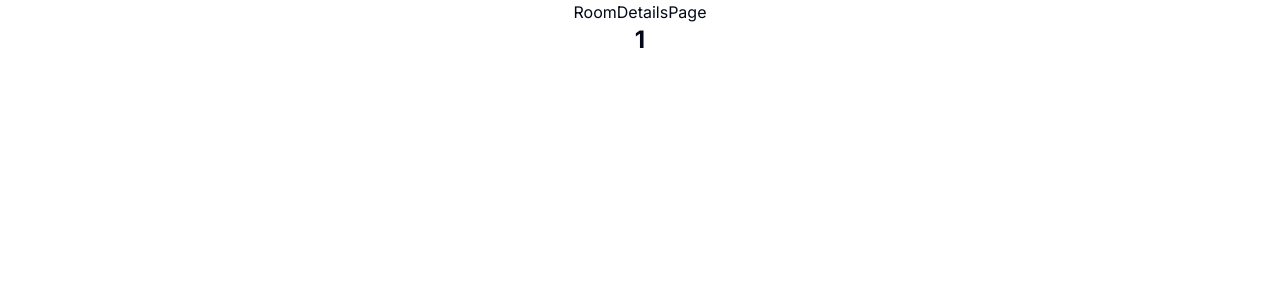
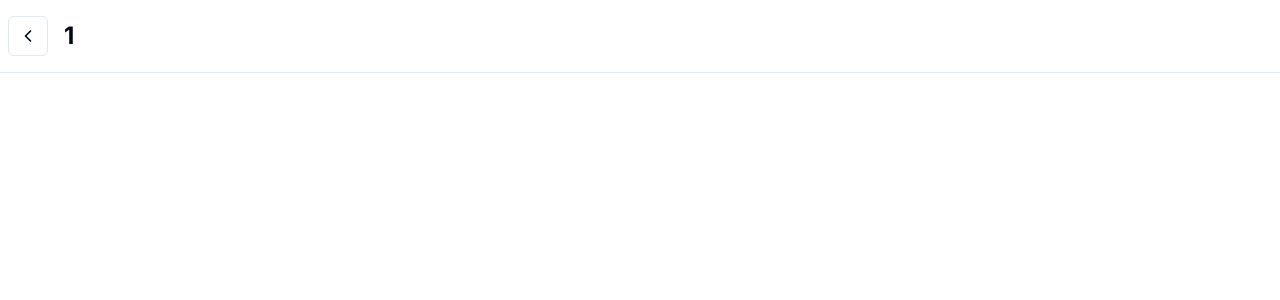
Before and after one commit to kazakovkirilliy/hackathon, a Next.js app: page /rooms/1 in a window 1280 px wide. Shown: the top 300 px of the page. Built offline with nearby package versions, Linux system fonts and the light colour scheme.

Commit message:
feat: timelines

```diff
--- a/src/app/rooms/[id]/page.tsx
+++ b/src/app/rooms/[id]/page.tsx
@@ -1,11 +1,11 @@
 'use client'
 
-import { useParams, useSearchParams } from 'next/navigation'
-import { meetingRooms, roomIds } from '~/constants'
-import { Room } from '~/app/types'
+import { useParams, useRouter, useSearchParams } from 'next/navigation'
 import { endOfDay, startOfDay } from 'date-fns'
 import { useEffect, useState } from 'react'
 import { Users } from 'lucide-react'
+import { Button } from '~/components/ui/button'
+import { ChevronLeft } from 'react-feather'
 
 type Props = {}
 
@@ -26,7 +26,7 @@ async function fetchRooms(id: string): Promise<any> {
     console.log({ timeMax, timeMin, id })
 
     const res = await fetch(
-        `https://www.googleapis.com/calendar/v3/calendars/${id}/events?timeMin=${timeMin}&timeMax=${timeMax}&showDeleted=false&timeZone=Europe/Prague&showDeleted=false`,
+        `https://www.googleapis.com/calendar/v3/calendars/${id}/events?timeMin=${timeMin}&timeMax=${timeMax}&showDeleted=false&timeZone=Europe/Prague&showDeleted=false&orderBy=startTime&singleEvents=true`,
         {
             method: 'GET',
             headers: {
@@ -45,6 +45,7 @@ export default function RoomDetailsPage() {
     const params = useParams()
     const searchParams = useSearchParams()
     const [events, setEvents] = useState<{}[]>([])
+    const router = useRouter()
 
     useEffect(() => {
         async function fetch() {
@@ -65,13 +66,6 @@ export default function RoomDetailsPage() {
                         item.status !== 'cancelled' &&
                         new Date(item.start).getTime() > Date.now()
                 )
-                .sort(
-                    (a, b) =>
-                        new Date(a.start).getTime() -
-                        new Date(b.start).getTime()
-                )
-
-            console.log(events)
             setEvents(events)
         }
 
@@ -79,22 +73,28 @@ export default function RoomDetailsPage() {
     }, [searchParams])
 
     return (
-        <main className="flex min-h-screen flex-col items-center px-4">
-            <div>RoomDetailsPage</div>
+        <main className="flex min-h-screen flex-col items-center">
+            <div
+                className={
+                    'flex items-center w-full py-4 px-2 mb-4 border-b gap-x-4'
+                }
+            >
+                <Button
+                    variant={'outline'}
+                    size={'icon'}
+                    onClick={() => router.back()}
+                >
+                    <ChevronLeft size={20} />
+                </Button>
+                <h1 className={'text-2xl font-bold mr-4'}>
+                    {decodeURI(params.id)}
+                </h1>
+            </div>
 
-            <h1 className={'text-2xl font-bold'}>{decodeURI(params.id)}</h1>
-
-            {/*{JSON.stringify(events, null, 2)}*/}
-
-            <ol className="relative border-l border-gray-200 dark:border-gray-700 w-full">
-                {events
-                    .sort(
-                        (a, b) =>
-                            new Date(a.start).getTime() -
-                            new Date(b.start).getTime()
-                    )
-                    .map((event) => (
-                        <li className="mb-10 ml-4">
+            <div className={'px-4 w-full'}>
+                <ol className="relative border-l border-gray-200 w-full">
+                    {events.map((event) => (
+                        <li key={event.title} className="mb-10 ml-4">
                             <div className="absolute w-3 h-3 bg-gray-200 rounded-full mt-1.5 -left-1.5 border border-white dark:border-gray-900 dark:bg-gray-700"></div>
                             <div className={'flex flex-col gap-y-2'}>
                                 <time className="mb-1 text-xs font-normal leading-none text-gray-400 dark:text-gray-500">
@@ -110,69 +110,8 @@ export default function RoomDetailsPage() {
                             </caption>
                         </li>
                     ))}
-                {/*<li className="mb-10 ml-4">*/}
-                {/*    <div className="absolute w-3 h-3 bg-gray-200 rounded-full mt-1.5 -left-1.5 border border-white dark:border-gray-900 dark:bg-gray-700"></div>*/}
-                {/*    <time className="mb-1 text-sm font-normal leading-none text-gray-400 dark:text-gray-500">*/}
-                {/*        February 2022*/}
-                {/*    </time>*/}
-                {/*    <h3 className="text-lg font-semibold text-gray-900 dark:text-white">*/}
-                {/*        Application UI code in Tailwind CSS*/}
-                {/*    </h3>*/}
-                {/*    <p className="mb-4 text-base font-normal text-gray-500 dark:text-gray-400">*/}
-                {/*        Get access to over 20+ pages including a dashboard*/}
-                {/*        layout, charts, kanban board, calendar, and pre-order*/}
-                {/*        E-commerce & Marketing pages.*/}
-                {/*    </p>*/}
-                {/*    <a*/}
-                {/*        href="#"*/}
-                {/*        className="inline-flex items-center px-4 py-2 text-sm font-medium text-gray-900 bg-white border border-gray-200 rounded-lg hover:bg-gray-100 hover:text-blue-700 focus:z-10 focus:ring-4 focus:outline-none focus:ring-gray-200 focus:text-blue-700 dark:bg-gray-800 dark:text-gray-400 dark:border-gray-600 dark:hover:text-white dark:hover:bg-gray-700 dark:focus:ring-gray-700"*/}
-                {/*    >*/}
-                {/*        Learn more{' '}*/}
-                {/*        <svg*/}
-                {/*            className="w-3 h-3 ml-2"*/}
-                {/*            aria-hidden="true"*/}
-                {/*            xmlns="http://www.w3.org/2000/svg"*/}
-                {/*            fill="none"*/}
-                {/*            viewBox="0 0 14 10"*/}
-                {/*        >*/}
-                {/*            <path*/}
-                {/*                stroke="currentColor"*/}
-                {/*                stroke-linecap="round"*/}
-                {/*                stroke-linejoin="round"*/}
-                {/*                stroke-width="2"*/}
-                {/*                d="M1 5h12m0 0L9 1m4 4L9 9"*/}
-                {/*            />*/}
-                {/*        </svg>*/}
-                {/*    </a>*/}
-                {/*</li>*/}
-                {/*<li className="mb-10 ml-4">*/}
-                {/*    <div className="absolute w-3 h-3 bg-gray-200 rounded-full mt-1.5 -left-1.5 border border-white dark:border-gray-900 dark:bg-gray-700"></div>*/}
-                {/*    <time className="mb-1 text-sm font-normal leading-none text-gray-400 dark:text-gray-500">*/}
-                {/*        March 2022*/}
-                {/*    </time>*/}
-                {/*    <h3 className="text-lg font-semibold text-gray-900 dark:text-white">*/}
-                {/*        Marketing UI design in Figma*/}
-                {/*    </h3>*/}
-                {/*    <p className="text-base font-normal text-gray-500 dark:text-gray-400">*/}
-                {/*        All of the pages and components are first designed in*/}
-                {/*        Figma and we keep a parity between the two versions even*/}
-                {/*        as we update the project.*/}
-                {/*    </p>*/}
-                {/*</li>*/}
-                {/*<li className="ml-4">*/}
-                {/*    <div className="absolute w-3 h-3 bg-gray-200 rounded-full mt-1.5 -left-1.5 border border-white dark:border-gray-900 dark:bg-gray-700"></div>*/}
-                {/*    <time className="mb-1 text-sm font-normal leading-none text-gray-400 dark:text-gray-500">*/}
-                {/*        April 2022*/}
-                {/*    </time>*/}
-                {/*    <h3 className="text-lg font-semibold text-gray-900 dark:text-white">*/}
-                {/*        E-Commerce UI code in Tailwind CSS*/}
-                {/*    </h3>*/}
-                {/*    <p className="text-base font-normal text-gray-500 dark:text-gray-400">*/}
-                {/*        Get started with dozens of web components and*/}
-                {/*        interactive elements built on top of Tailwind CSS.*/}
-                {/*    </p>*/}
-                {/*</li>*/}
-            </ol>
+                </ol>
+            </div>
         </main>
     )
 }
```
